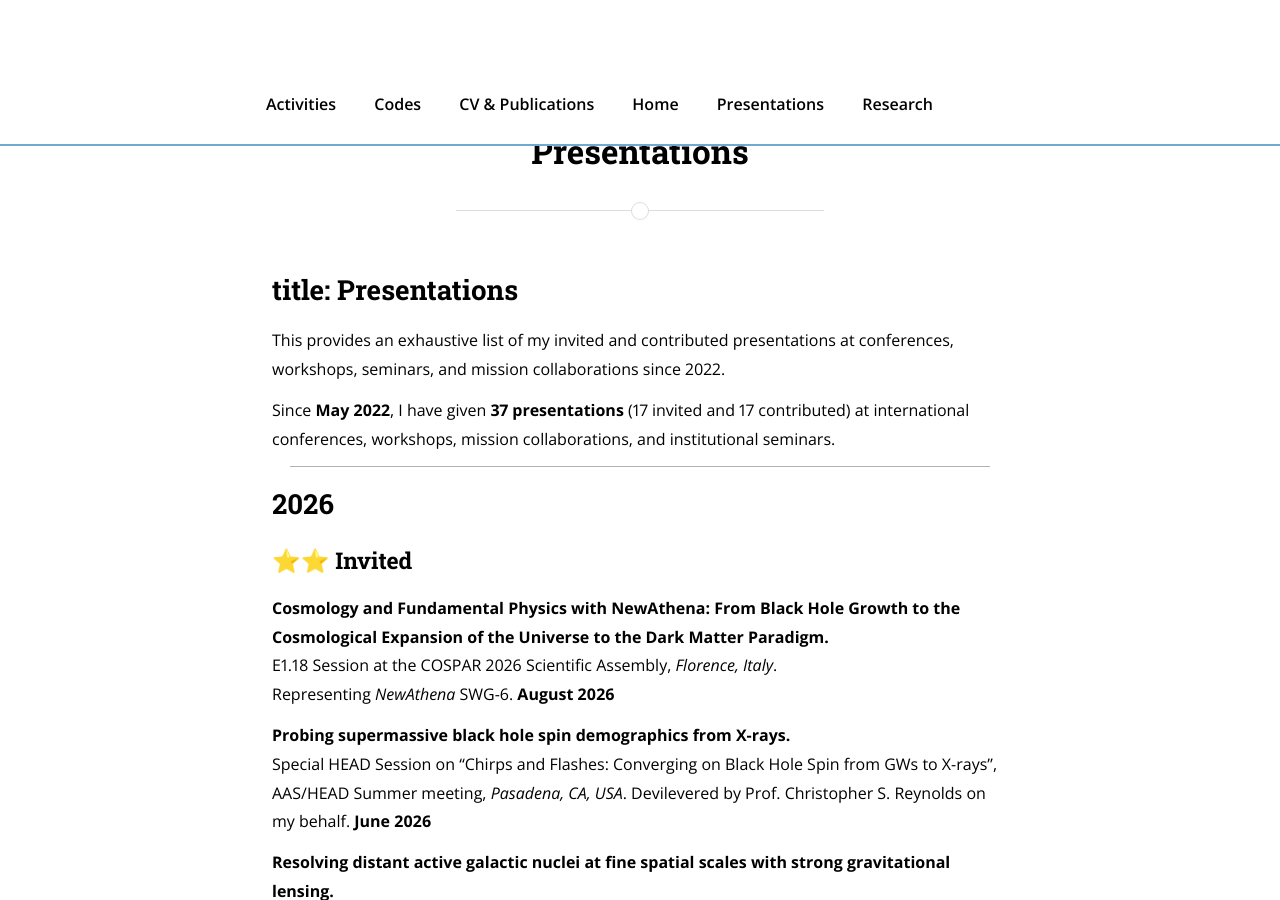
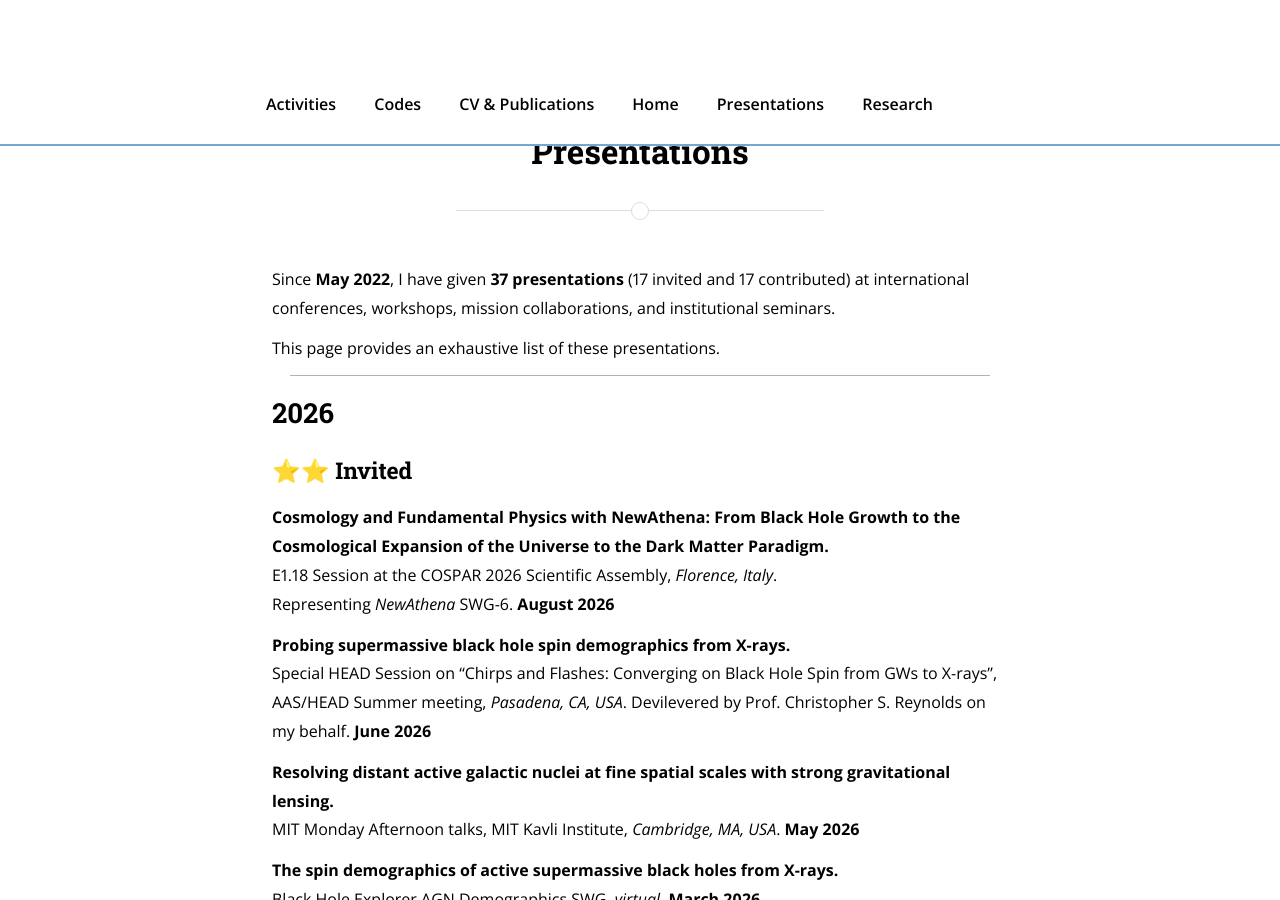
Before and after one commit to jsiskreynes-astro/jsiskreynes-astro.github.io, a Jekyll site: the page built from presentations.md, in a window 1280 px wide and 900 px high. Built offline with Jekyll 4.4.1, drawn with Linux system fonts in a browser that asks for light colours; nearby versions of some CDN libraries.

Commit message:
Update presentations.md

```diff
--- a/presentations.md
+++ b/presentations.md
@@ -5,13 +5,9 @@ permalink: /presentations/
 main_nav: true
 nav_order: 6
 ---
+Since **May 2022**, I have given **37 presentations** (17 invited and 17 contributed) at international conferences, workshops, mission collaborations, and institutional seminars.
 
-title: Presentations
----
-
-This provides an exhaustive list of my invited and contributed presentations at conferences, workshops, seminars, and mission collaborations since 2022.
-
-Since **May 2022**, I have given **37 presentations** (17 invited and 17 contributed) at international conferences, workshops, mission collaborations, and institutional seminars.
+This page provides an exhaustive list of these presentations.
 
 ---
 
```
